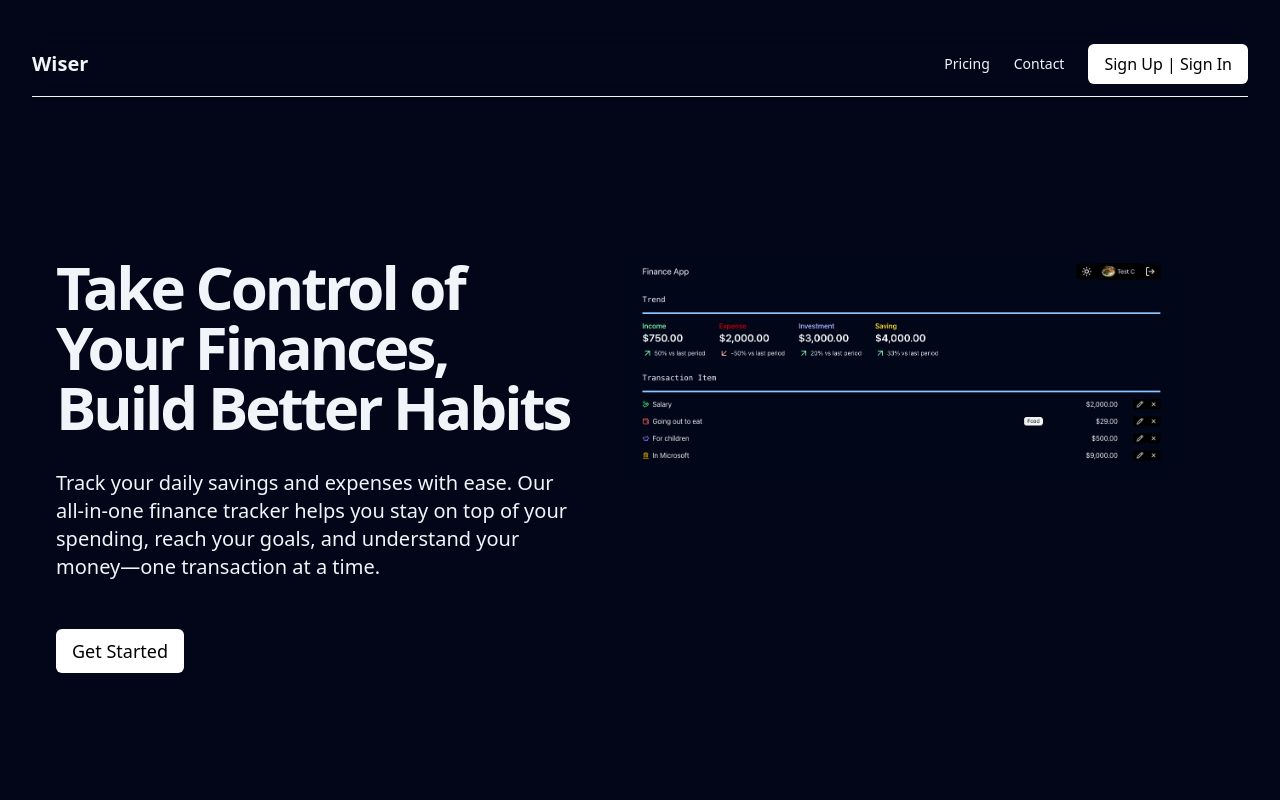
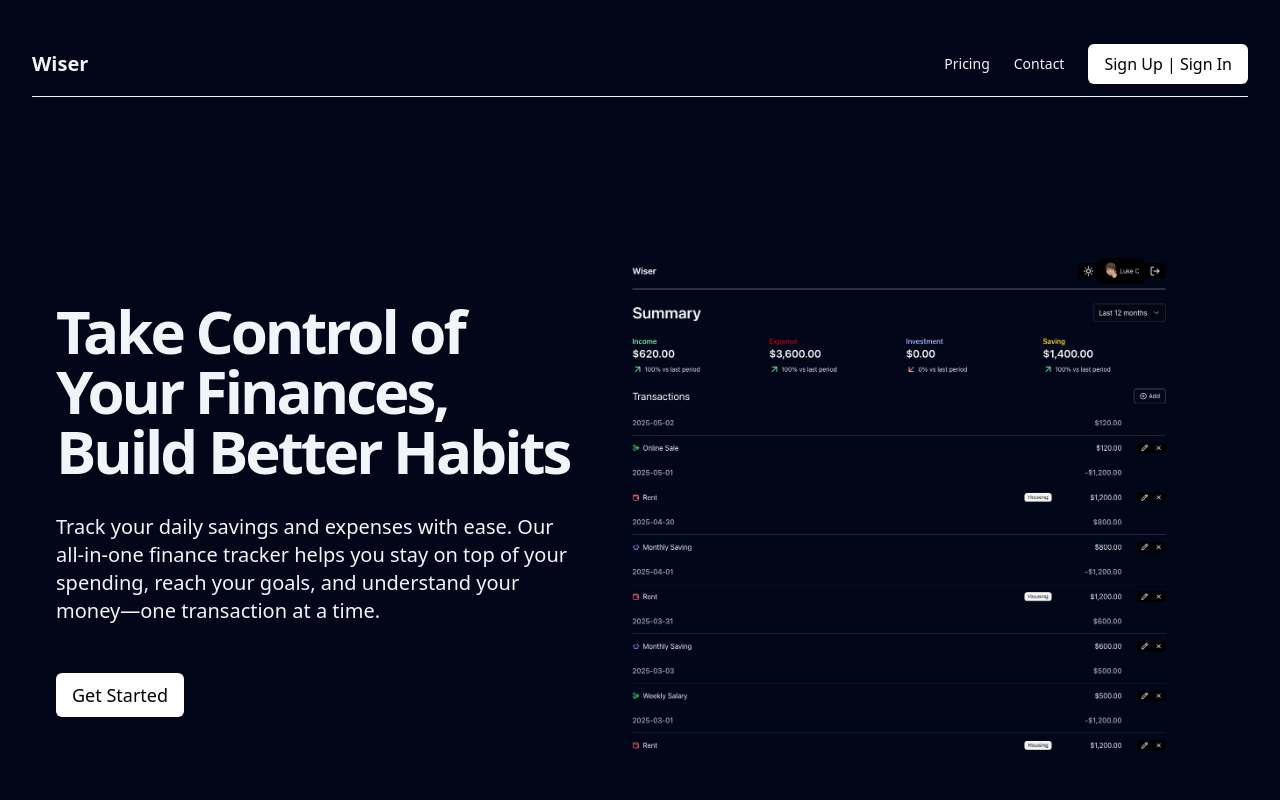
Before and after one commit to lukeckk/Wiser, a Next.js app: page / in a window 1280 px wide. Shown: the top 800 px of the page. Built offline with nearby package versions, Linux system fonts and the light colour scheme; no server answers.

Commit message:
some touchups

```diff
--- a/app/page.js
+++ b/app/page.js
@@ -54,7 +54,7 @@ export default function Home() {
                 </div>
               </div>
               <Image
-                src="/images/home-image.png"
+                src="/images/example.png"
                 width={550}
                 height={550}
                 alt="Hero Image"
--- a/components/transaction-list.js
+++ b/components/transaction-list.js
@@ -34,7 +34,7 @@ export default function TransactionList({ range, initialTransactions }) {
   }
 
   return (
-    <div className="space-y-8">
+    <div className="space-y-8 mb-8">
       {Object.entries(grouped)
         .map(([date, { transactions, amount }]) =>
           <div key={date}>
```
Also changed, not shown: public/images/example.png (added).
